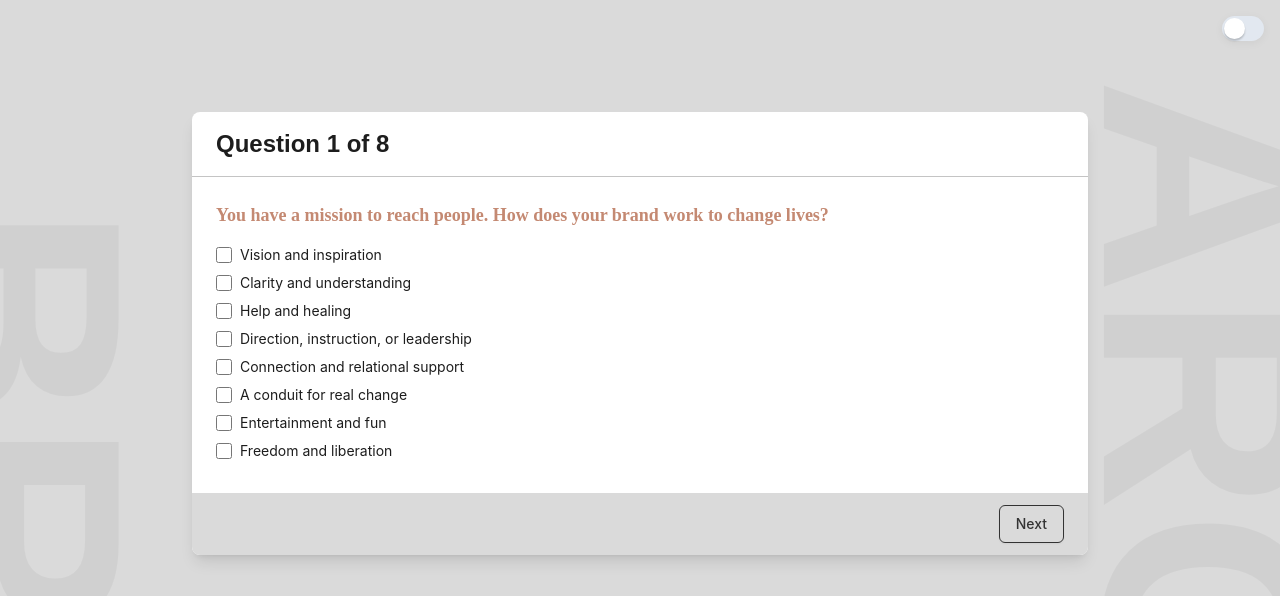
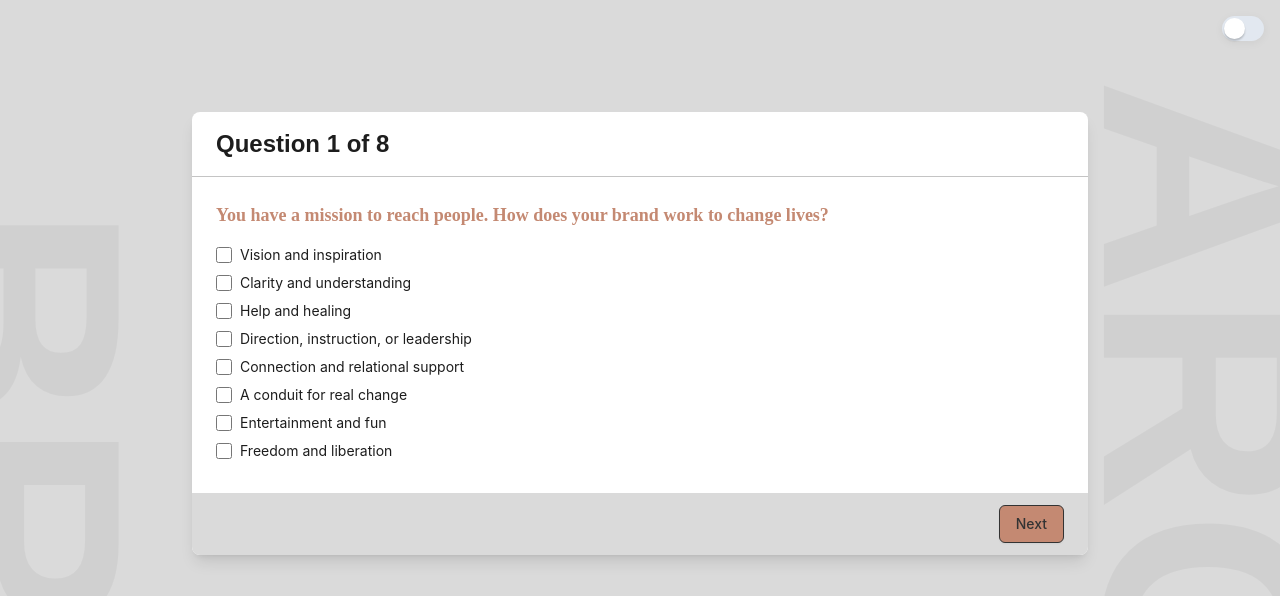
Before and after one commit to jmeyer1220/interactive-questionnaire, a Next.js app: page / in a window 1280 px wide. Shown: the top 596 px of the page. Built offline with nearby package versions, Linux system fonts and the light colour scheme; a web font is replaced by a local one.

Commit message:
Update globals.css

```diff
--- a/styles/globals.css
+++ b/styles/globals.css
@@ -144,3 +144,7 @@ h3 {
 p {
   font-family: 'Vollkorn', serif;
 }
+
+button.bg-copper-400 {
+ background-color: var(--secondary-40);
+}
```
